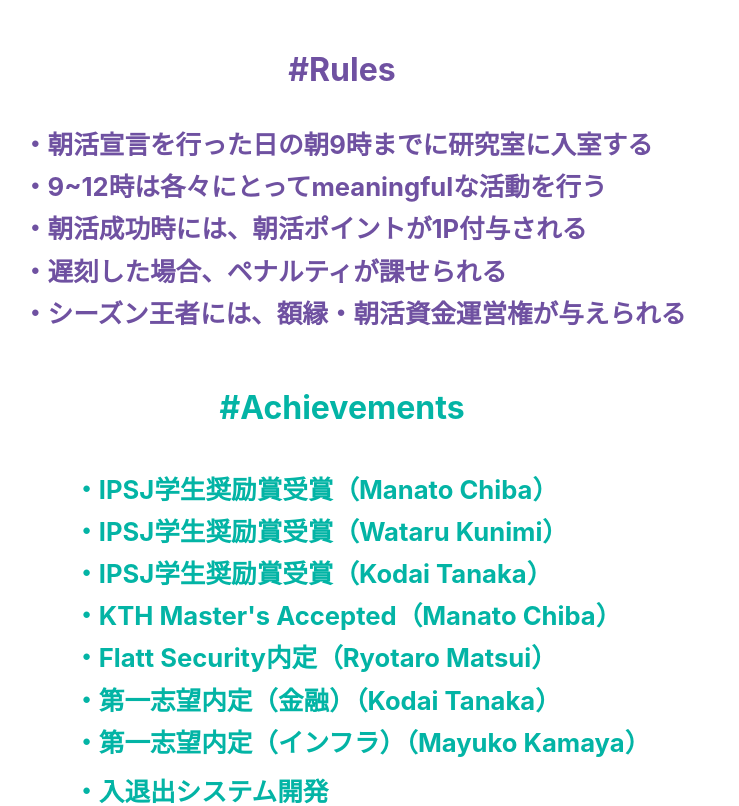
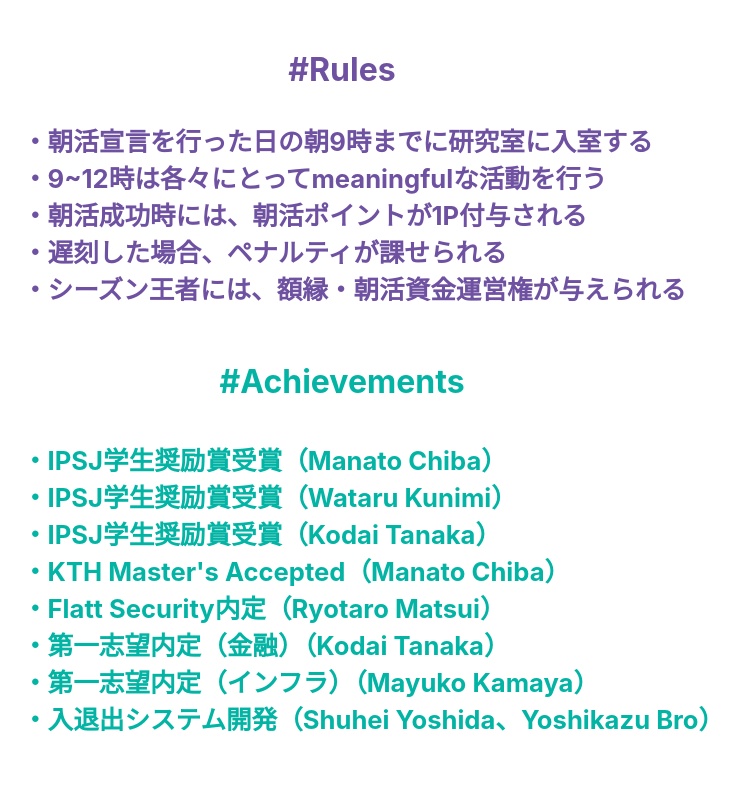
Before and after one commit to ryotaromosao/moring-web, a React (Create React App) app: page / in a window 1280 px wide. Shown: the part 1980-2786 px from the top of the page, without its empty margins (298-1037 px from the left). Built offline with nearby package versions, Linux system fonts and the light colour scheme.

Commit message:
rules responsive change

```diff
--- a/src/App.css
+++ b/src/App.css
@@ -27,16 +27,33 @@
   font-size: 2.5vw;
 }
 
+.murasaki p {
+  font-size: 2vw;
+  text-align: left;
+  margin: 0 auto;
+  max-width: 60%;
+  padding-left: 10%;
+}
+
 .midori{
   color:#03b4a5;
   font-size: 2.5vw;
 }
 
-@media screen and (width <=1200px) {
-  .midori {
+.midori p {
+    font-size: 2vw;
+    text-align: left;
+    margin: 0 auto;
+    max-width: 60%;
+    padding-left: 10%;
+
+}
+
+@media screen and (max-width: 1200px) {
+  .midori p{
     font-size: 8vw;
   }
-  .murasaki{
+  .murasaki p{
     font-size: 8vw;
   }
 
--- a/src/App.js
+++ b/src/App.js
@@ -58,9 +58,14 @@
 
     <div style={{ marginBottom: "4vh" }}></div>
 
+    <b className="murasaki"><p>・朝活宣言を行った日の朝9時までに研究室に入室する<br />
+    ・9~12時は各々にとってmeaningfulな活動を行う<br />
+    ・朝活成功時には、朝活ポイントが1P付与される<br />
+    ・遅刻した場合、ペナルティが課せられる<br />
+    ・シーズン王者には、額縁・朝活資金運営権が与えられる
+    </p></b>
 
-
-    <Rules
+    {/* <Rules
       text="・朝活宣言を行った日の朝9時までに研究室に入室する"
     /><Rules
       text="・9~12時は各々にとってmeaningfulな活動を行う"
@@ -70,7 +75,9 @@
       text="・遅刻した場合、ペナルティが課せられる"
     /><Rules
       text="・シーズン王者には、額縁・朝活資金運営権が与えられる"
-    />
+    /> */}
+
+
 
     <div style={{ marginBottom: "7vh" }}></div>
 
@@ -78,7 +85,7 @@
 
     <div style={{ marginBottom: "3%" }}></div>
 
-    <Achievement
+    {/* <Achievement
     text="・IPSJ学生奨励賞受賞（Manato Chiba）"/>
     <Achievement
     text="・IPSJ学生奨励賞受賞（Wataru Kunimi）"/>
@@ -91,14 +98,26 @@
     <Achievement
     text="・第一志望内定（金融）（Kodai Tanaka）"/>
     <Achievement
-    text="・第一志望内定（インフラ）（Mayuko Kamaya）"/>
+    text="・第一志望内定（インフラ）（Mayuko Kamaya）"/> */}
 
 
-    <div style={{ marginBottom: "2%" }}></div>
+    {/* <div style={{ marginBottom: "2%" }}></div>
 
     <Achievement
   text={<div>・入退出システム開発<br />（Shuhei Yoshida、Yoshikazu Bro）</div>}
-/>
+/> */}
+
+    <b className="midori"><p>・IPSJ学生奨励賞受賞（Manato Chiba）<br />
+    ・IPSJ学生奨励賞受賞（Wataru Kunimi）<br />
+    ・IPSJ学生奨励賞受賞（Kodai Tanaka）<br />
+    ・KTH Master's Accepted（Manato Chiba）<br />
+    ・Flatt Security内定（Ryotaro Matsui）<br />
+    ・第一志望内定（金融）（Kodai Tanaka）<br />
+    ・第一志望内定（インフラ）（Mayuko Kamaya）<br />
+    ・入退出システム開発（Shuhei Yoshida、Yoshikazu Bro）
+
+
+    </p></b>
 
     <div style={{ marginBottom: "10vh" }}></div>
 
```
